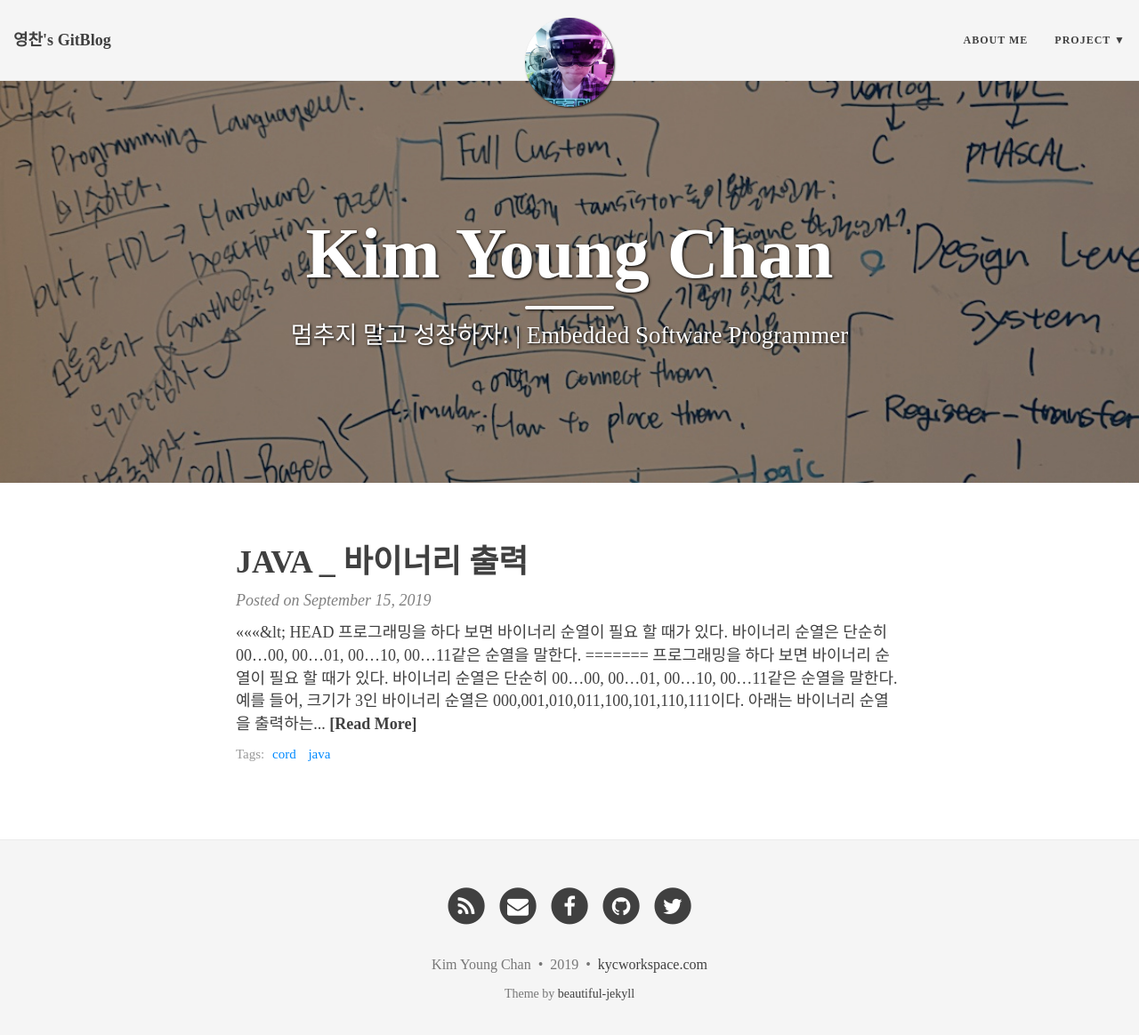
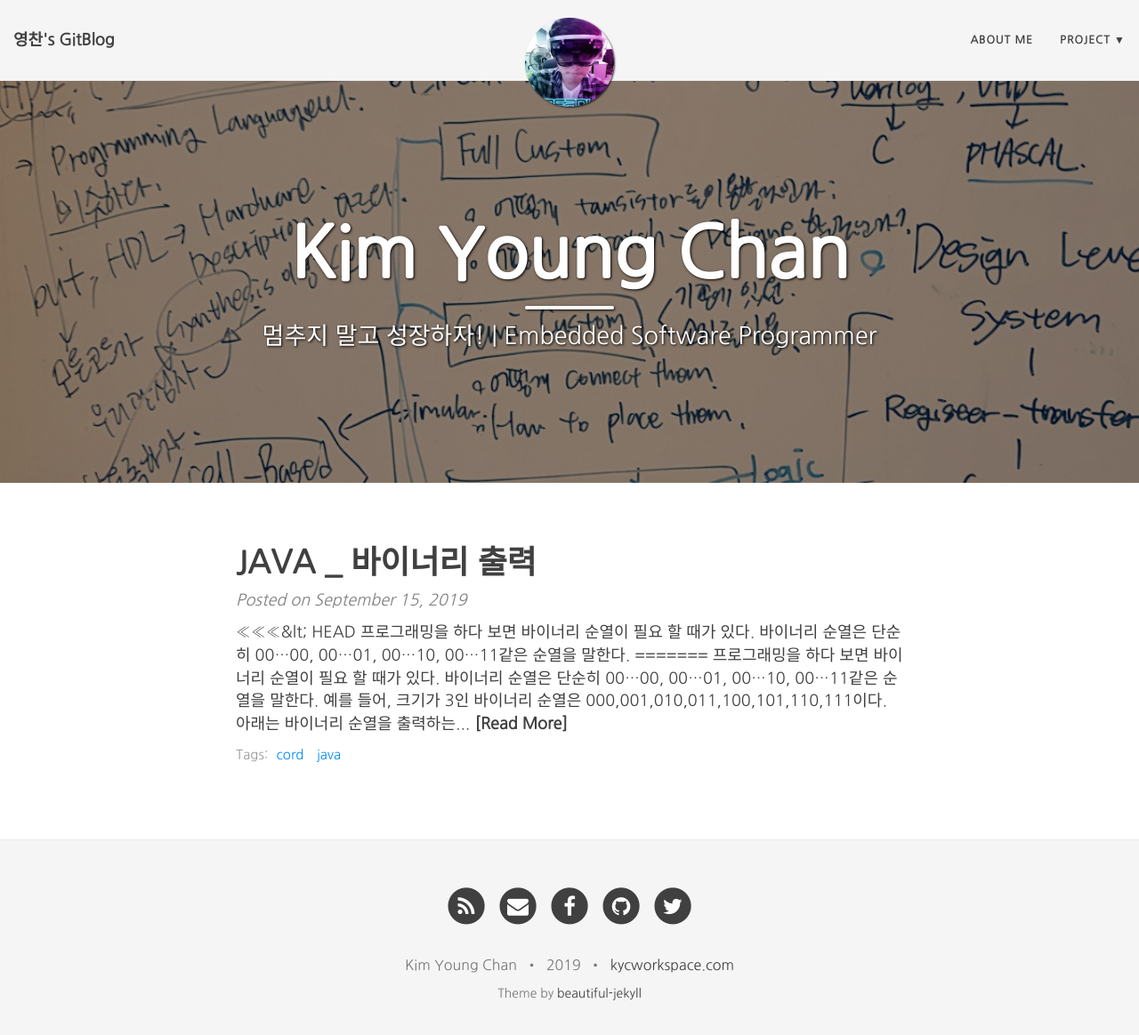
Before and after one commit to charlieppark/charlieppark.github.io-backup, a Jekyll site: the page built from index.html, in a window 1280 px wide and 1178 px high. Shown: the top 1164 px of the window at 89% size. Built offline with Jekyll 4.4.1, drawn with Linux system fonts in a browser that asks for light colours; nearby versions of some CDN libraries; some web fonts are replaced; the list of posts is cut into pages by our own code.

Commit message:
font change

```diff
--- a/css/main.css
+++ b/css/main.css
@@ -2,13 +2,13 @@
 layout: null
 ---
 
-@import url("https://fonts.googleapis.com/earlyaccess/nanumgothiccoding.css");
+@import url('https://fonts.googleapis.com/css?family=Nanum+Gothic&display=swap');
 @import url("pygment_highlights.css");
 
 /* --- General --- */
 
 body {
-  font-family: 'Nanum Gothic Coding', serif;
+  font-family: 'Nanum Gothic', sans-serif;
   font-size: 18px;
   color: #404040;
   position: relative;
@@ -23,7 +23,7 @@
   margin: 30px 0;
 }
 h1,h2,h3,h4,h5,h6 {
-  font-family: 'Nanum Gothic Coding', serif;
+  font-family: 'Nanum Gothic', sans-serif;
   font-weight: 800;
 }
 a {
@@ -58,7 +58,7 @@
 }
 
 .main-explain-area {
-  font-family: 'Nanum Gothic Coding', serif;
+  font-family: 'Nanum Gothic', sans-serif;
   padding: 15px inherit;
 }
 
@@ -109,7 +109,7 @@
 .navbar-custom {
   background-color: {{ site.navbar-col }};
   border-bottom: 1px solid #EAEAEA;
-  font-family: 'Nanum Gothic Coding', serif;
+  font-family: 'Nanum Gothic', sans-serif;
   {% if site.navbar-img %}
   background-image: url({{ site.navbar-img | relative_url }});
   background-attachment: fixed;
@@ -286,7 +286,7 @@
   padding: 0;
 }
 footer .copyright {
-  font-family: 'Nanum Gothic Coding', serif;
+  font-family: 'Nanum Gothic', sans-serif;
   text-align: center;
   margin-bottom: 0;
 }
@@ -352,7 +352,7 @@
   margin: 0 0 10px;
 }
 .post-preview .post-entry {
-  font-family: 'Nanum Gothic Coding', serif;
+  font-family: 'Nanum Gothic', sans-serif;
 }
 .post-entry-container {
   display: inline-block;
@@ -389,7 +389,7 @@
 /* --- Tags --- */
 
 .blog-tags {
-  font-family: 'Nanum Gothic Coding', serif;
+  font-family: 'Nanum Gothic', sans-serif;
   color: #999;
   font-size: 15px;
   margin-bottom: 30px;
@@ -482,7 +482,7 @@
   font-size: 27px;
   line-height: 1.1;
   display: block;
-  font-family: 'Nanum Gothic Coding', serif;
+  font-family: 'Nanum Gothic', sans-serif;
   font-weight: 300;
   margin: 10px 0 0;
 }
@@ -507,7 +507,7 @@
   padding: 5px 10px;
   font-size: 11px;
   color: #EEE;
-  font-family: 'Nanum Gothic Coding', serif;
+  font-family: 'Nanum Gothic', sans-serif;
   right: 0;
   bottom: 0;
   display: none;
@@ -591,7 +591,7 @@
 /* --- Pager --- */
 
 .pager li a {
-  font-family: 'Nanum Gothic Coding', serif;
+  font-family: 'Nanum Gothic', sans-serif;
   text-transform: uppercase;
   font-size: 14px;
   font-weight: 800;
@@ -771,7 +771,7 @@
 }
 
 #full-tags-list {
-  font-family: 'Nanum Gothic Coding', serif;
+  font-family: 'Nanum Gothic', sans-serif;
 }
 
 #full-tags-list .tag-entry {
```
Also changed, not shown: _posts/2019-09-15-javaCord001.md (+1 -4 lines), css/normalize.css.
